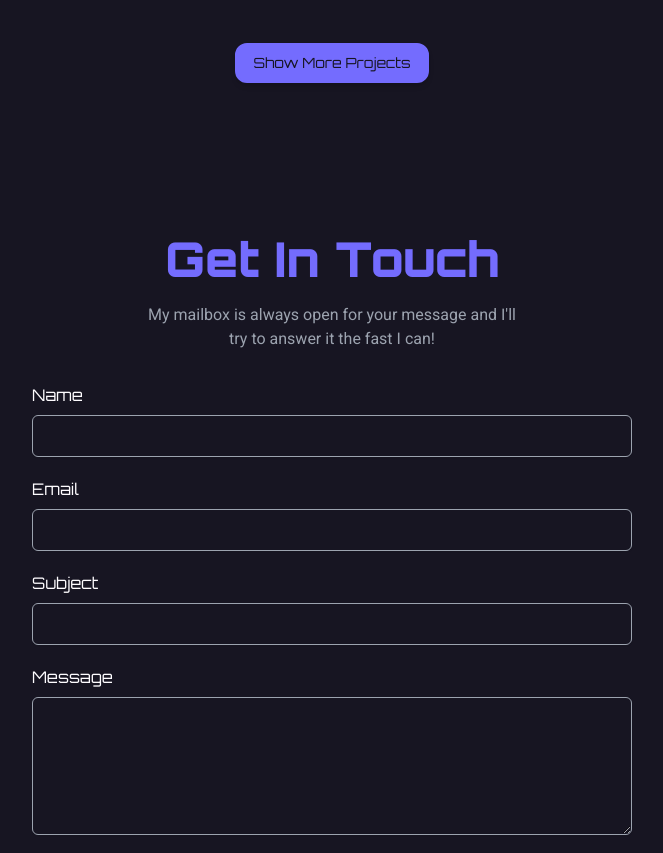
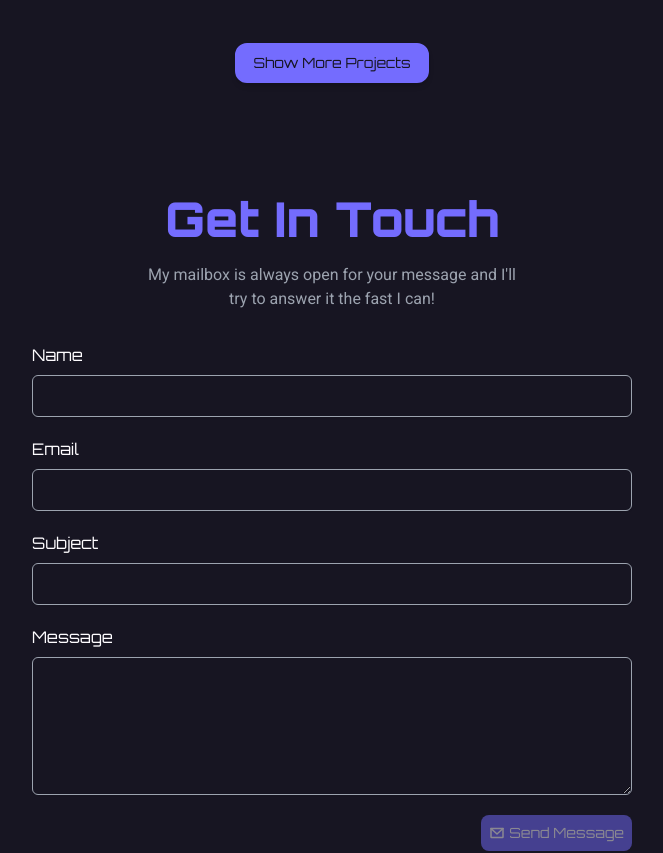
Before and after one commit to douglassantiagos/portfolio, a React (Vite) app: page / in a window 1280 px wide. Shown: the part 2740-3593 px from the top of the page, without its empty margins (308-971 px from the left). Built offline with nearby package versions, Linux system fonts and the light colour scheme; a web font is replaced by a local one.

Commit message:
finished design details

```diff
--- a/src/Pages/About.tsx
+++ b/src/Pages/About.tsx
@@ -25,7 +25,7 @@ export function About() {
       id="about"
       initial="offscreen"
       whileInView="onscreen"
-      viewport={{ once: true, amount: 0.3 }}
+      viewport={{ once: true, amount: 0.4 }}
       className="flex flex-col min-h-screen justify-center items-center min-w-full m-auto dark:bg-white"
     >
       <motion.div variants={Variants} className="flex flex-col 2xl:max-w-5xl xl:max-w-3xl md:max-w-2xl sm:max-w-sm items-center justify-center space-y-5 lg:my-20 sm:space-y-0 dark:bg-white" >
--- a/src/Pages/Contact.tsx
+++ b/src/Pages/Contact.tsx
@@ -25,8 +25,8 @@ export function Contact() {
       id="contact"
       initial="offscreen"
       whileInView="onscreen"
-      viewport={{ once: true, amount: 0.5 }}
-      className="flex flex-col min-h-screen max-auto 2xl:mt-10 items-center justify-center space-y-5 dark:bg-gradient-to-br dark:from-[#FF9900] dark:to-[#FF7C00]"
+      viewport={{ once: true, amount: 0.4 }}
+      className="flex flex-col min-h-screen max-auto items-center justify-center space-y-5 dark:bg-gradient-to-br dark:from-[#FF9900] dark:to-[#FF7C00]"
     >
       <motion.div variants={Variants}  className="flex flex-col flex-wrap sm:max-w-sm items-center justify-center space-y-5 md:my-32 p-10 sm:p-4  dark:border-white rounded-xl border-purple-600">
         <h1 className="text-purple-600 text-5xl font-bold dark:text-white">
--- a/src/Pages/Home.tsx
+++ b/src/Pages/Home.tsx
@@ -42,7 +42,7 @@ export function Home() {
         initial="offscreen"
         whileInView="onscreen"
         viewport={{ once: true, amount: 0.6 }}
-        className="min-md:hidden w-full min-h-screen mt-16 m-auto dark:bg-gradient-to-br dark:from-[#FF9900] dark:to-[#FF7C00]"
+        className="min-md:hidden w-full min-h-screen md:min-h-max py-20 m-auto dark:bg-gradient-to-br dark:from-[#FF9900] dark:to-[#FF7C00]"
       >
         <motion.div variants={Variants} className="flex flex-col space-y-4 sm:space-y-10 w-[90vw] m-auto" >
           <motion.section variants={imageVariants} className="flex items-center justify-center -mt-5 ">
--- a/src/components/Header.tsx
+++ b/src/components/Header.tsx
@@ -52,7 +52,7 @@ export function Header() {
 
   return (
     <>
-      <nav className="min-md:hidden w-full bg-transparent m-auto flex flex-col item-center justify-end mt-6 space-y-5">
+      <nav className="min-md:hidden w-full m-auto flex flex-col item-center justify-end mt-6 space-y-5">
         <section className='flex items-center justify-end w-full space-x-5 pr-7 sm:pr-3 '>
           <Button title='Resume' href={'resume.pdf'} />
 
@@ -61,7 +61,7 @@ export function Header() {
           </button>
         </section>
 
-        <div className={isOpen ? "block max-w-full bg-slate-800 dark:bg-transparent shadow-lg dark:border dark:border-purple-900 rounded-xl space-y-5 p-4 mx-10 sm:mx-6" : "hidden"}>
+        <div className={isOpen ? "block max-w-full bg-slate-800 dark:bg-transparent shadow-md dark:border dark:border-purple-900 rounded-xl space-y-5 p-4 mx-10 sm:mx-6" : "hidden"}>
           <ul>
             <li>
               <a href="#Home" className="block py-1 pr-4 pl-3 text-purple-600 hover:text-white dark:hover:text-white hover:bg-purple-900/50 dark:hover:bg-orange-600/40 dark:text-purple-900 rounded">Home</a>
@@ -132,7 +132,6 @@ export function Header() {
             )}
 
           </section>
-
         </div>
       </nav>
 
--- a/src/components/Logo.tsx
+++ b/src/components/Logo.tsx
@@ -14,7 +14,7 @@ export function Logo() {
   }
 
   return (
-    <motion.div variants={container} initial="hidden" animate="visible" className="md:absolute 2xl:fixed fixed top-12 sm:top-8 left-36 2xl:left-20 lg:left-10 sm:left-6">
+    <motion.div variants={container} initial="hidden" animate="visible" className="md:absolute 2xl:fixed fixed top-12 md:top-8 left-36 2xl:left-20 lg:left-10 sm:left-6">
       <a href="/">
         <span className="self-start text-3xl px-2 py-1 border-2 border-l-black border-t-black rounded-lg rounded-tr-none rounded-bl-none font-bold border-purple-600 dark:border-l-[#FF7C00] dark:border-t-[#FF7C00] dark:border-purple-900">
           D
```
